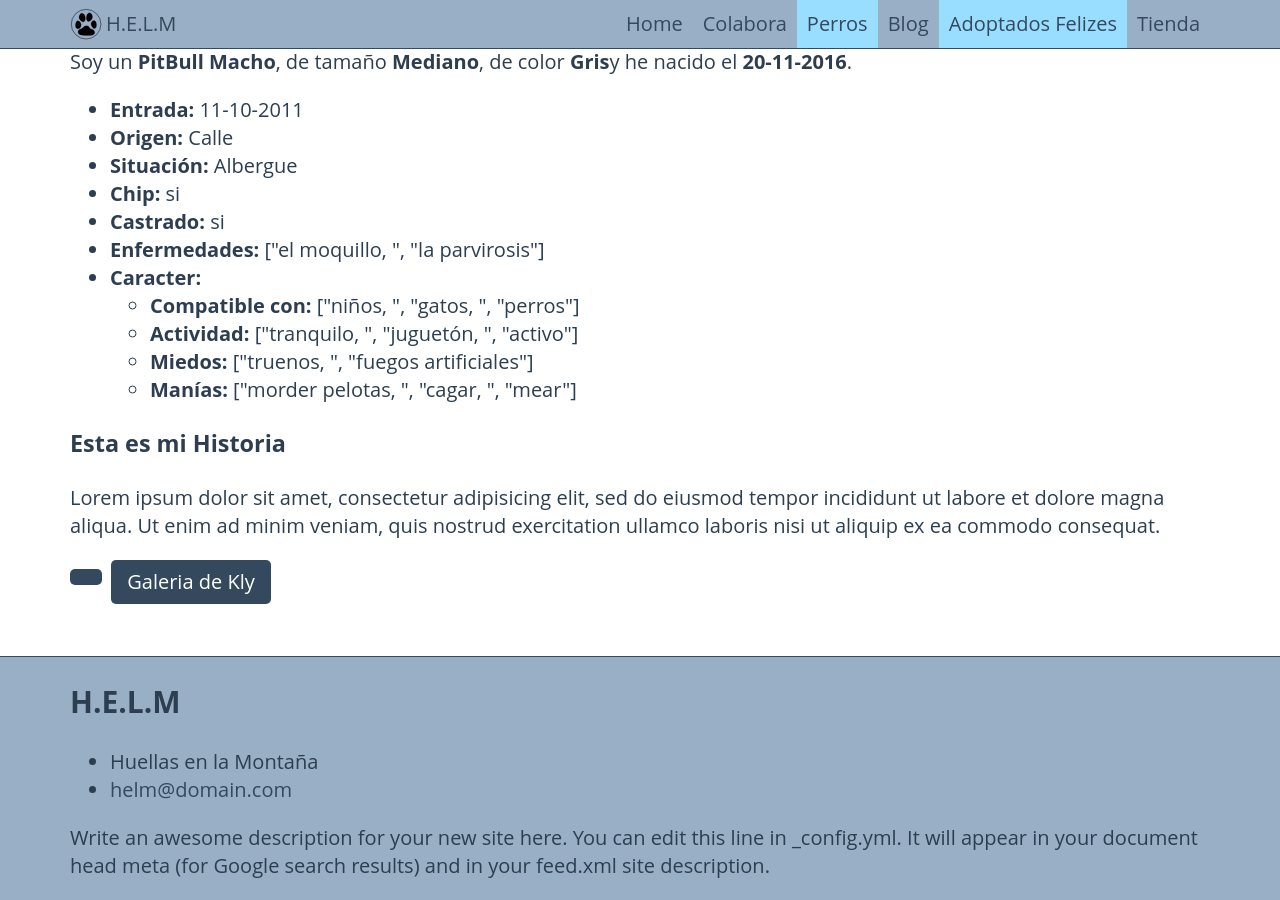
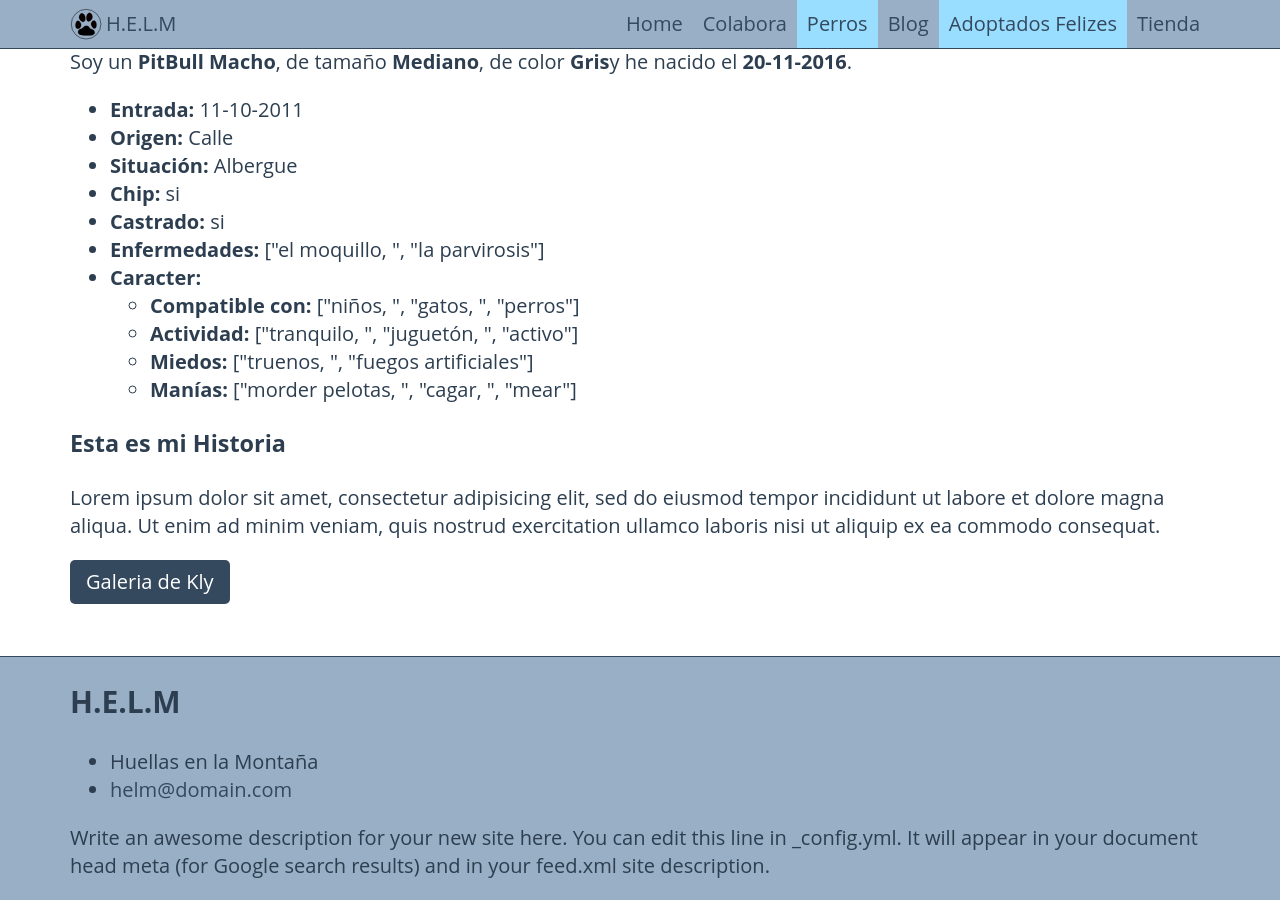
Before and after one commit to Debianete/helm, a Jekyll site: the page built from _perros/adoptados/kly.md, in a window 1280 px wide and 900 px high, scrolled down 936 px. Built offline with Jekyll 4.4.1, drawn with Linux system fonts in a browser that asks for light colours.

Commit message:
Update ficha-larga.html

```diff
--- a/_includes/fichas/ficha-larga.html
+++ b/_includes/fichas/ficha-larga.html
@@ -38,12 +38,14 @@
 <p>{{ page.historia | escape }}</p>
 
 <div>
+  {% if page.adopta or page.apadrina or page.acogida %}
   <a class="btn" href="#formulario" title="{% if page.adopta %}Adoptar a {{ page.nombre | escape }}{% elsif page.apadrina %}Apadrinar a {{ page.nombre | escape }}{% elsif page.acogida %}Acoger a {{ page.nombre | escape }}{% endif %}">
   {% if page.adopta %}Adoptar a {{ page.nombre | escape }}
   {% elsif page.apadrina %}Apadrinar a {{ page.nombre | escape }}
   {% elsif page.acogida %}Acoger a {{ page.nombre | escape }}
   {% endif %}
   </a>
+  {% endif %}
   {% if page.galeria %}
   <a class="btn" href="{{ site.baseurl }}/perros/galerias/{{ page.nombre | downcase | escape }}" title="Galeria de {{ page.nombre | escape }}">
   Galeria de {{ page.nombre | escape }}
```
